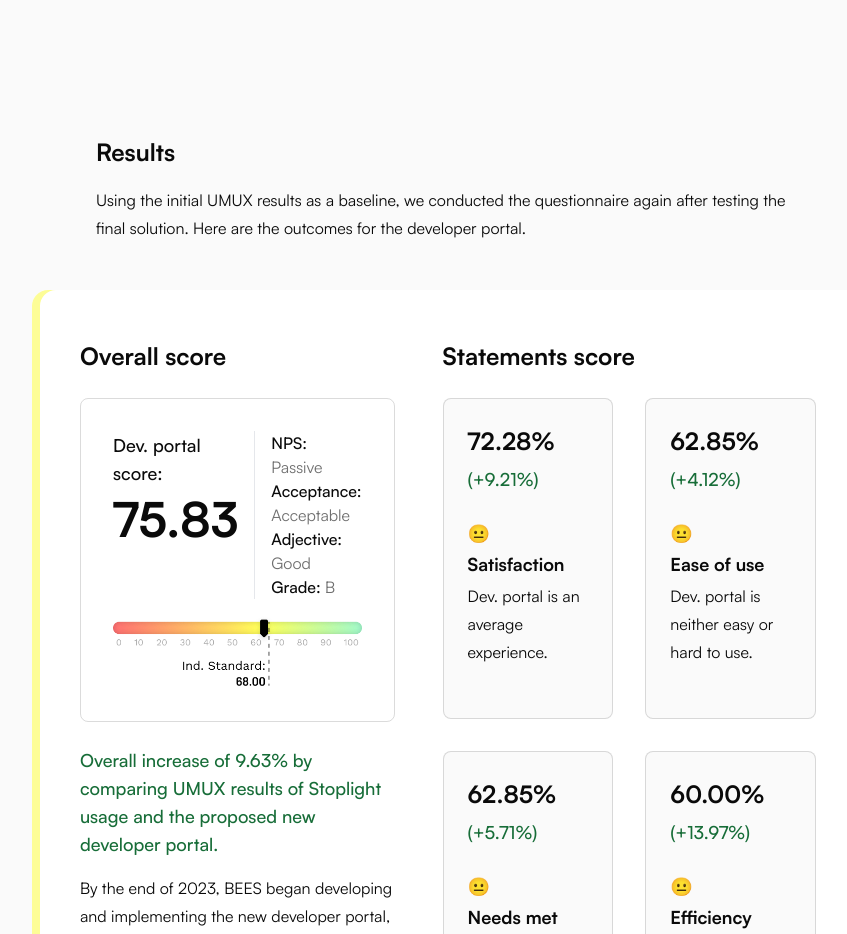
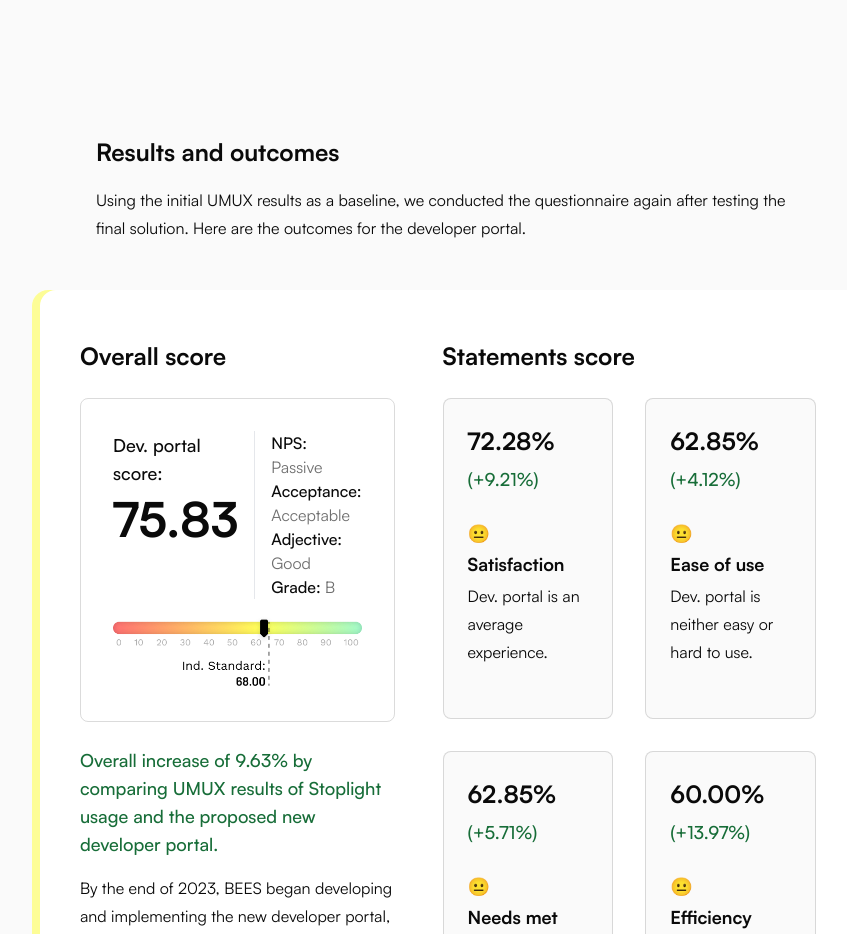
Before and after one commit to luccaromaniello/portfolio, a Next.js app: page /design/abinbev in a window 1280 px wide. Shown: the part 9820-10754 px from the top of the page, without its empty margins (192-1039 px from the left). Built offline with nearby package versions, Linux system fonts and the light colour scheme.

Commit message:
Changes results section title

```diff
--- a/src/components/cases/abinbev/Results/index.tsx
+++ b/src/components/cases/abinbev/Results/index.tsx
@@ -9,7 +9,7 @@ const Results = () => {
   return (
     <div className="section-container">
       <SectionHeading
-        title="Results"
+        title="Results and outcomes"
         text="Using the initial UMUX results as a baseline, we conducted the questionnaire again after testing the final solution. Here are the outcomes for the developer portal."
       />
       <Card decoration={1}>
```
